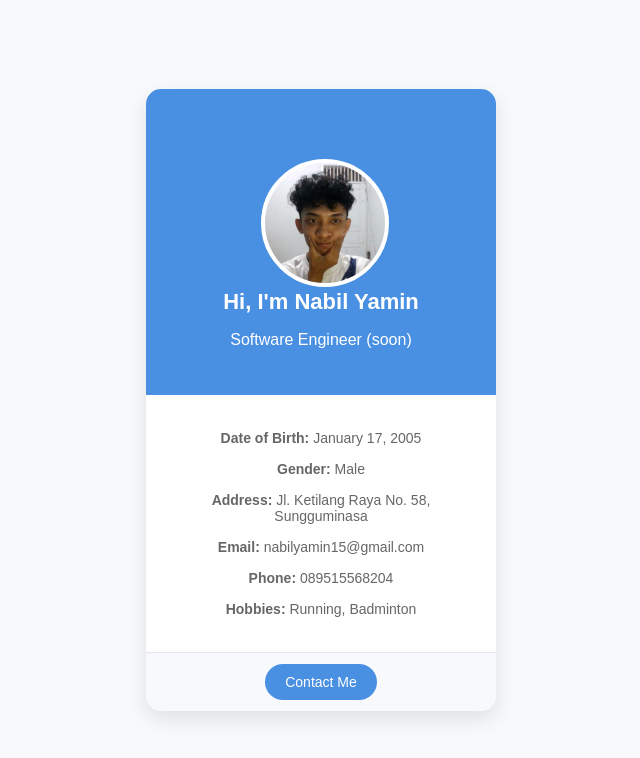
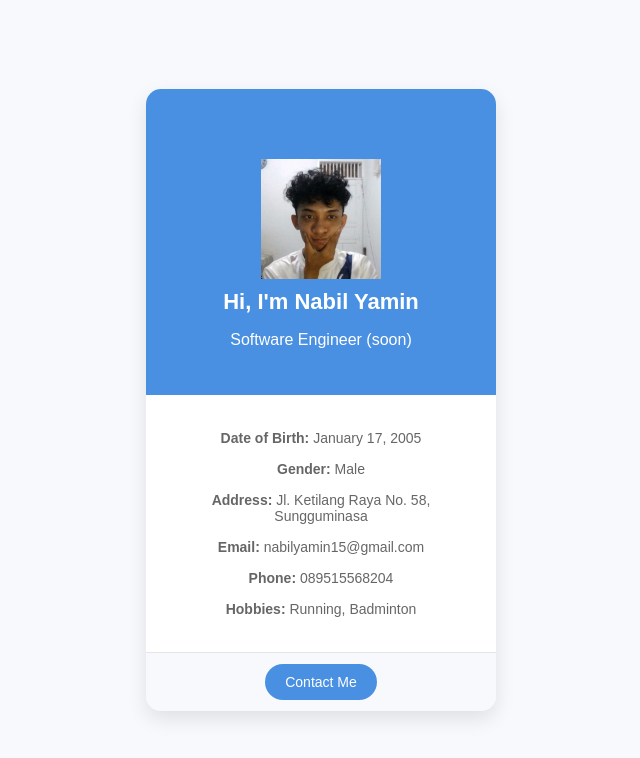
Before and after one commit to nabilyamin/tugas1_webhtml-css, a plain HTML site: page index.html in a window 1280 px wide. Shown: the whole page, without its empty margins (319-959 px from the left). Drawn offline with Linux system fonts and the light colour scheme.

Commit message:
Update styles.css

```diff
--- a/styles.css
+++ b/styles.css
@@ -33,12 +33,9 @@ body {
 }
 
 .profile-pic img {
- border-radius: 50%;
  width: 100%;
  height: 100%;
  object-fit: cover;
- border: 4px solid white;
- position: relative;
  background-color: #f7f9fc;
 }
 
```
